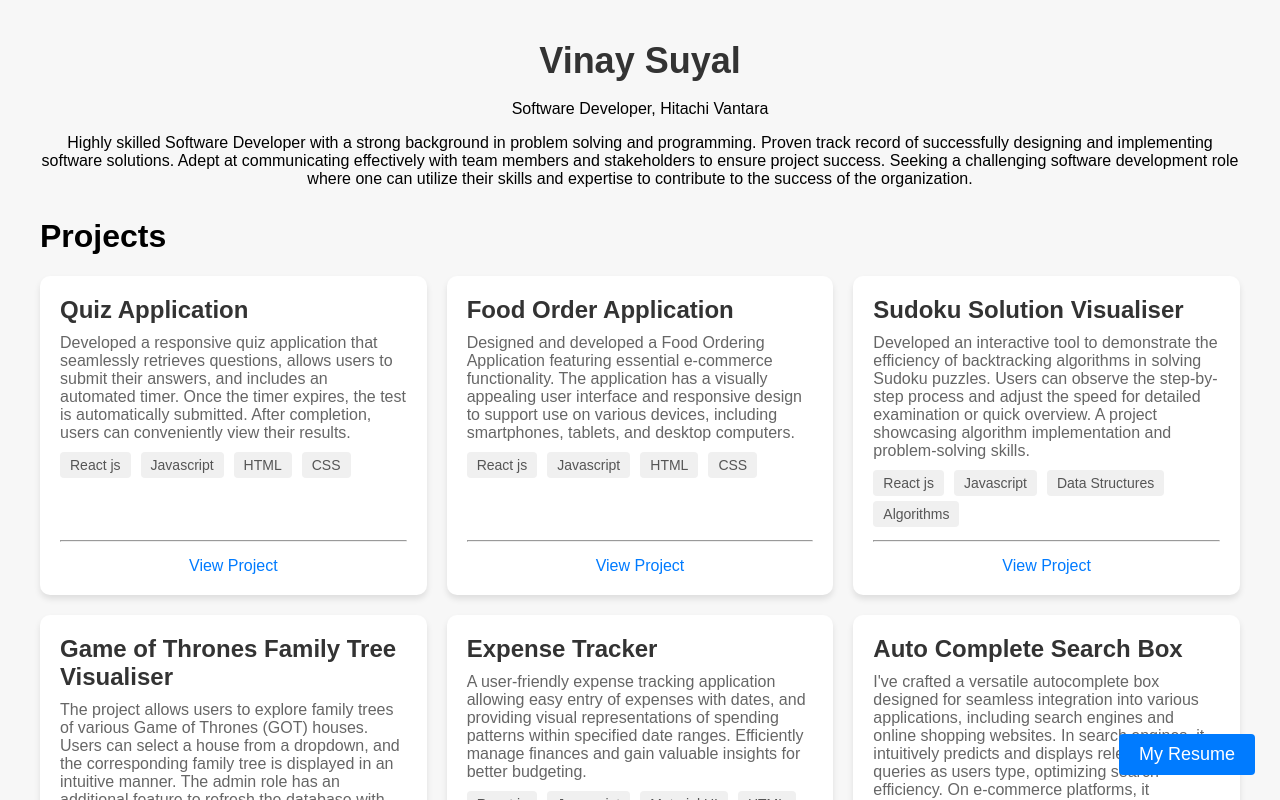
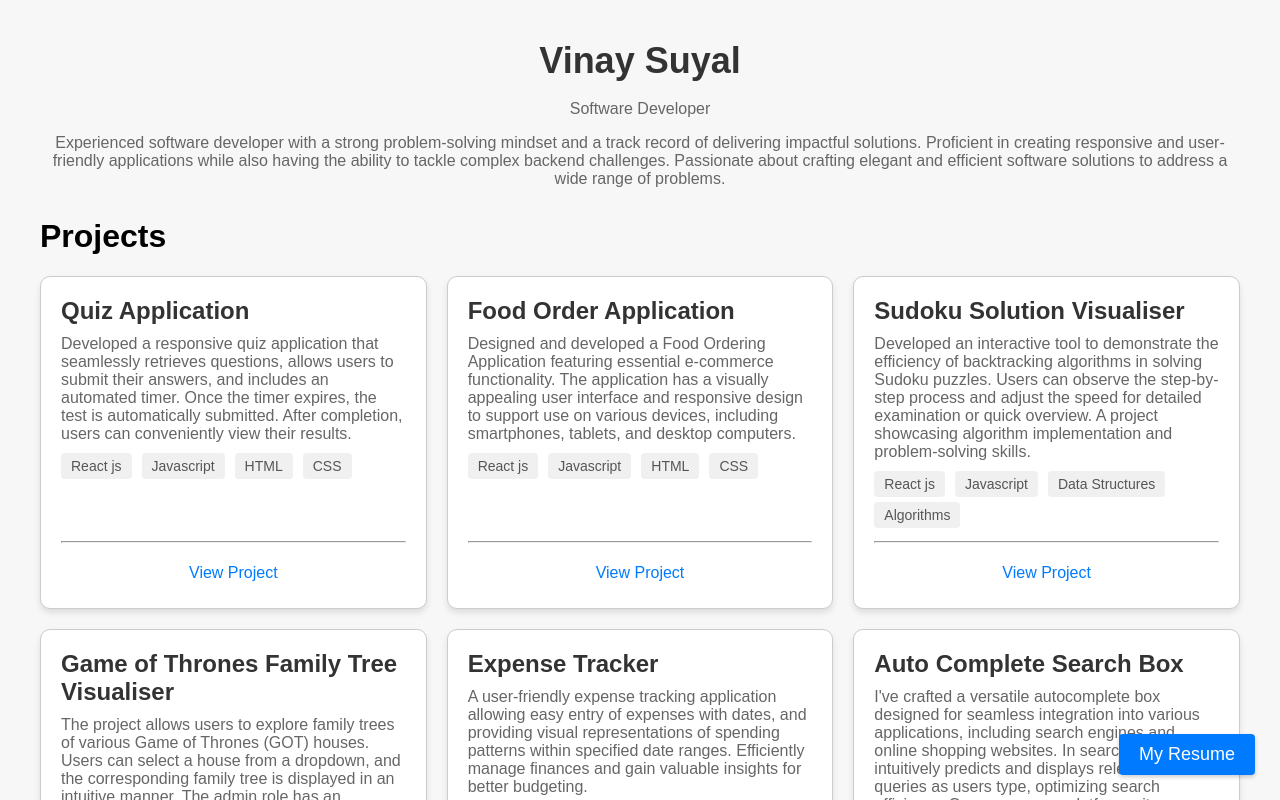
Before and after one commit to vinaysuyal/vinaysuyalPortfolio, a React (Create React App) app: page / in a window 1280 px wide. Shown: the top 800 px of the page. Built offline with nearby package versions, Linux system fonts and the light colour scheme.

Commit message:
UI Changes

```diff
--- a/src/App.css
+++ b/src/App.css
@@ -24,6 +24,23 @@ body {
   padding: 20px;
   padding-bottom: 2px;
   color: #333;
+  transition: transform 0.2s ease, color 0.2s ease; /* Header title animation */
+}
+
+.header h1:hover {
+  transform: scale(1.05); /* Scale up slightly on hover */
+  color: #007bff; /* Change color on hover */
+}
+
+.header p {
+  color: #666;
+  font-size: 16px;
+  transition: text-shadow 0.2s ease; /* Add text shadow animation */
+}
+
+.header p:hover {
+  transform: scale(1.05);
+  transition: text-decoration 0.2s ease, transform 0.2s ease;
 }
 
 .projects {
@@ -32,6 +49,7 @@ body {
   gap: 20px;
 }
 
+/* Project Cards */
 .project {
   display: flex;
   flex-direction: column;
@@ -40,11 +58,14 @@ body {
   border-radius: 10px;
   padding: 20px;
   box-shadow: 0 4px 6px rgba(0, 0, 0, 0.1);
-  transition: transform 0.2s ease;
+  transition: transform 0.2s ease, box-shadow 0.2s ease, border 0.2s ease; /* Added border animation */
+  border: 1px solid #ccc; /* Add a subtle border */
 }
 
 .project:hover {
   transform: translateY(-5px);
+  box-shadow: 0 6px 12px rgba(0, 0, 0, 0.1);
+  border-color: #007bff; /* Change border color on hover */
 }
 
 .project h3 {
@@ -58,20 +79,27 @@ body {
   color: #666;
 }
 
+/* Project Links */
 .project a {
   display: block;
   margin-top: 15px;
   text-align: center;
   color: #007bff;
   text-decoration: none;
+  transition: color 0.2s ease; /* Project link color animation */
+  border: 1px solid transparent; /* Add a border to the links */
+  border-radius: 4px;
+  padding: 5px 10px;
 }
 
 .project a:hover {
-  text-decoration: underline;
+  text-decoration: none;
+  color: #0056b3;
+  border-color: #0056b3; /* Change border color on hover */
+  background-color: #f7f7f7; /* Add background color on hover */
 }
-/* App.css */
-/* ... (previous styles) */
 
+/* Modal Styles */
 .modal-overlay {
   position: fixed;
   top: 0;
@@ -95,13 +123,12 @@ body {
   height: 100vh;
   z-index: 10000; /* Ensure the modal is on top of the overlay */
 }
+
 .modal-content {
   height: 100%;
 }
 
-/* App.css */
-/* ... (previous styles) */
-
+/* Close Button Styles */
 .close-button {
   position: fixed;
   bottom: 25px;
@@ -114,7 +141,8 @@ body {
   color: white;
   padding: 10px 20px;
   text-align: center;
-  transition: background-color 0.2s ease, color 0.2s ease, transform 0.2s ease; /* Added transform for subtle animation */
+  transition: background-color 0.2s ease, color 0.2s ease, transform 0.2s ease; /* Close button animations */
+  box-shadow: 0 2px 4px rgba(0, 0, 0, 0.2); /* Add a subtle box shadow */
 }
 
 .close-button:hover {
@@ -123,6 +151,7 @@ body {
   transform: scale(1.05); /* Scale up button slightly on hover */
 }
 
+/* Skills List Styles */
 .skills-list {
   display: flex;
   flex-wrap: wrap;
--- a/src/App.js
+++ b/src/App.js
@@ -104,15 +104,14 @@ const App = () => {
       <div className="container">
         <header className="header">
           <h1>Vinay Suyal</h1>
-          <p>Software Developer, Hitachi Vantara</p>
+          <p>Software Developer</p>
           <p>
-            Highly skilled Software Developer with a strong background in
-            problem solving and programming. Proven track record of successfully
-            designing and implementing software solutions. Adept at
-            communicating effectively with team members and stakeholders to
-            ensure project success. Seeking a challenging software development
-            role where one can utilize their skills and expertise to contribute
-            to the success of the organization.
+            Experienced software developer with a strong problem-solving mindset
+            and a track record of delivering impactful solutions. Proficient in
+            creating responsive and user-friendly applications while also having
+            the ability to tackle complex backend challenges. Passionate about
+            crafting elegant and efficient software solutions to address a wide
+            range of problems.
           </p>
         </header>
         <h1>Projects</h1>
```
